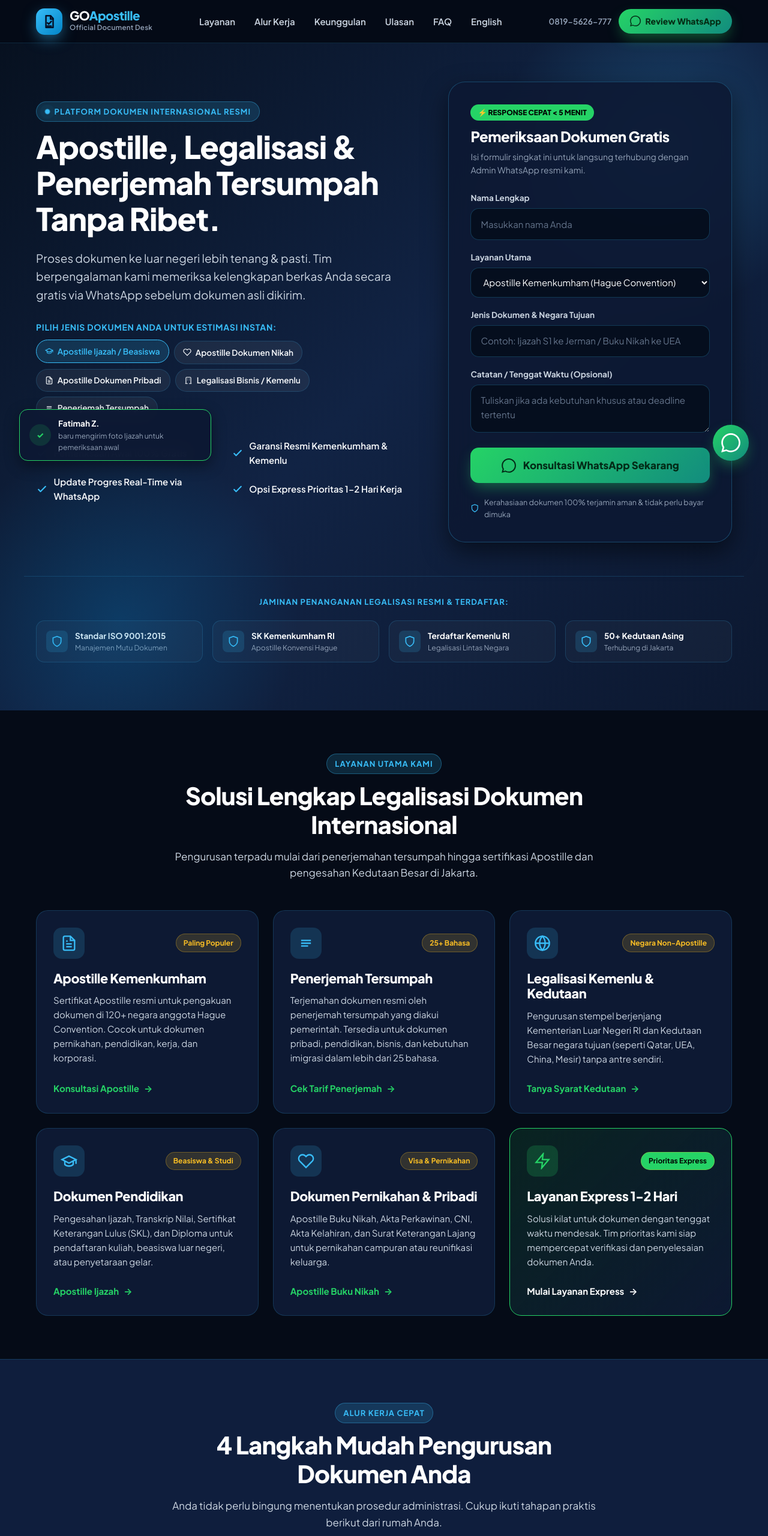
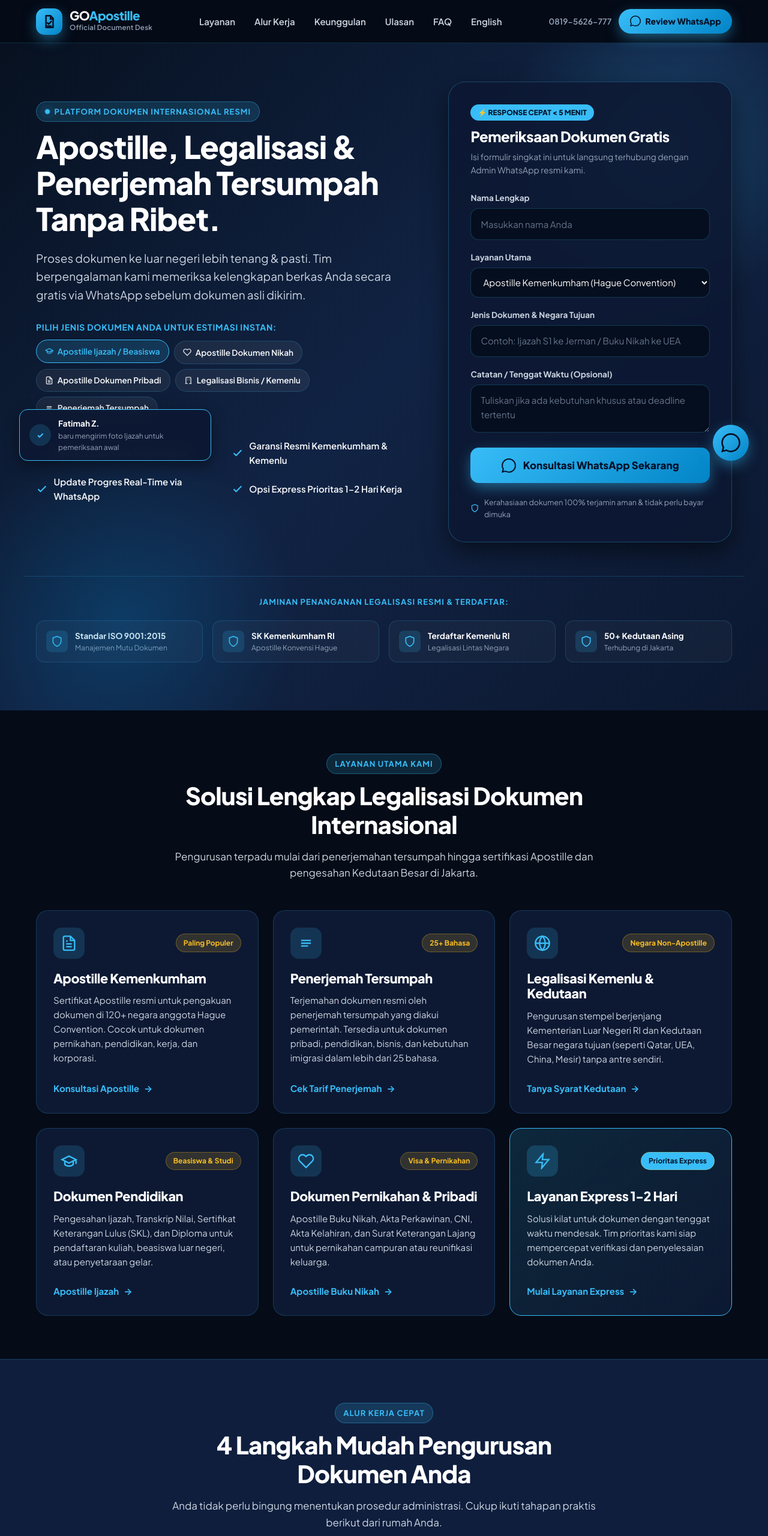
Before and after one commit to brofatkur/goapostille.com, a website: page index.html in a window 1280 px wide. Shown: the top 2560 px of the page at 60% size. Drawn offline with Linux system fonts and the light colour scheme.

Commit message:
style: change all CTA buttons, badges, and accents from green to Light Blue (#38bdf8)

```diff
--- a/index.html
+++ b/index.html
@@ -6,7 +6,7 @@
     <title>GOApostille.com | Jasa Apostille, Legalisasi Dokumen &amp; Penerjemah Tersumpah</title>
     <meta name="description" content="Layanan apostille Kemenkumham, legalisasi dokumen Kemenlu &amp; Kedutaan, serta penerjemah tersumpah resmi. Pemeriksaan awal dokumen GRATIS via WhatsApp.">
     <meta name="keywords" content="jasa apostille, apostille kemenkumham, legalisasi dokumen, penerjemah tersumpah jakarta, legalisasi buku nikah, apostille ijazah">
-    <meta name="theme-color" content="#0b132b">
+    <meta name="theme-color" content="#071120">
     <meta property="og:type" content="website">
     <meta property="og:title" content="GOApostille.com | Jasa Apostille, Legalisasi Dokumen &amp; Penerjemah Tersumpah">
     <meta property="og:description" content="Layanan apostille Kemenkumham, legalisasi dokumen Kemenlu &amp; Kedutaan, serta penerjemah tersumpah resmi. Pemeriksaan awal dokumen GRATIS via WhatsApp.">
@@ -198,7 +198,7 @@
           <h3>Apostille Kemenkumham</h3>
           <p>Sertifikat Apostille resmi untuk pengakuan dokumen di 120+ negara anggota Hague Convention. Cocok untuk dokumen pernikahan, pendidikan, kerja, dan korporasi.</p>
           <div class="service-card-action">
-            <a class="btn-card-wa" href="https://wa.me/628195626777?text=Halo%20GOApostille.com%2C%20saya%20ingin%20konsultasi%20Apostille%20Kemenkumham." target="_blank" rel="noopener" >
+            <a class="btn-card-wa" href="https://wa.me/628195626777?text=Halo%20GOApostille.com%2C%20saya%20ingin%20konsultasi%20Apostille%20Kemenkumham." target="_blank" rel="noopener">
               Konsultasi Apostille <span>→</span>
             </a>
           </div>
@@ -213,7 +213,7 @@
           <h3>Penerjemah Tersumpah</h3>
           <p>Terjemahan dokumen resmi oleh penerjemah tersumpah yang diakui pemerintah. Tersedia untuk dokumen pribadi, pendidikan, bisnis, dan kebutuhan imigrasi dalam lebih dari 25 bahasa.</p>
           <div class="service-card-action">
-            <a class="btn-card-wa" href="https://wa.me/628195626777?text=Halo%20GOApostille.com%2C%20saya%20ingin%20konsultasi%20Penerjemah%20Tersumpah." target="_blank" rel="noopener" >
+            <a class="btn-card-wa" href="https://wa.me/628195626777?text=Halo%20GOApostille.com%2C%20saya%20ingin%20konsultasi%20Penerjemah%20Tersumpah." target="_blank" rel="noopener">
               Cek Tarif Penerjemah <span>→</span>
             </a>
           </div>
@@ -228,7 +228,7 @@
           <h3>Legalisasi Kemenlu &amp; Kedutaan</h3>
           <p>Pengurusan stempel berjenjang Kementerian Luar Negeri RI dan Kedutaan Besar negara tujuan (seperti Qatar, UEA, China, Mesir) tanpa antre sendiri.</p>
           <div class="service-card-action">
-            <a class="btn-card-wa" href="https://wa.me/628195626777?text=Halo%20GOApostille.com%2C%20saya%20ingin%20konsultasi%20Legalisasi%20Kemenlu%20%26%20Kedutaan." target="_blank" rel="noopener" >
+            <a class="btn-card-wa" href="https://wa.me/628195626777?text=Halo%20GOApostille.com%2C%20saya%20ingin%20konsultasi%20Legalisasi%20Kemenlu%20%26%20Kedutaan." target="_blank" rel="noopener">
               Tanya Syarat Kedutaan <span>→</span>
             </a>
           </div>
@@ -243,7 +243,7 @@
           <h3>Dokumen Pendidikan</h3>
           <p>Pengesahan Ijazah, Transkrip Nilai, Sertifikat Keterangan Lulus (SKL), dan Diploma untuk pendaftaran kuliah, beasiswa luar negeri, atau penyetaraan gelar.</p>
           <div class="service-card-action">
-            <a class="btn-card-wa" href="https://wa.me/628195626777?text=Halo%20GOApostille.com%2C%20saya%20ingin%20konsultasi%20Dokumen%20Pendidikan." target="_blank" rel="noopener" >
+            <a class="btn-card-wa" href="https://wa.me/628195626777?text=Halo%20GOApostille.com%2C%20saya%20ingin%20konsultasi%20Dokumen%20Pendidikan." target="_blank" rel="noopener">
               Apostille Ijazah <span>→</span>
             </a>
           </div>
@@ -258,22 +258,22 @@
           <h3>Dokumen Pernikahan &amp; Pribadi</h3>
           <p>Apostille Buku Nikah, Akta Perkawinan, CNI, Akta Kelahiran, dan Surat Keterangan Lajang untuk pernikahan campuran atau reunifikasi keluarga.</p>
           <div class="service-card-action">
-            <a class="btn-card-wa" href="https://wa.me/628195626777?text=Halo%20GOApostille.com%2C%20saya%20ingin%20konsultasi%20Dokumen%20Pernikahan%20%26%20Pribadi." target="_blank" rel="noopener" >
+            <a class="btn-card-wa" href="https://wa.me/628195626777?text=Halo%20GOApostille.com%2C%20saya%20ingin%20konsultasi%20Dokumen%20Pernikahan%20%26%20Pribadi." target="_blank" rel="noopener">
               Apostille Buku Nikah <span>→</span>
             </a>
           </div>
         </article>
         <article class="service-card express-card">
           <div class="service-card-top">
-            <div class="service-icon-box" style="background: rgba(37, 211, 102, 0.2); color: #25D366;">
+            <div class="service-icon-box" style="background: rgba(56, 189, 248, 0.2); color: #38bdf8;">
               <svg viewBox="0 0 24 24" fill="none"><path d="M13 2L3 14h9l-1 8 10-12h-9l1-8z" stroke="currentColor" stroke-width="2"/></svg>
             </div>
-            <span class="service-badge" style="background: var(--wa-green); color: #000;">Prioritas Express</span>
+            <span class="service-badge" style="background: var(--light-blue); color: #041026;">Prioritas Express</span>
           </div>
           <h3>Layanan Express 1-2 Hari</h3>
           <p>Solusi kilat untuk dokumen dengan tenggat waktu mendesak. Tim prioritas kami siap mempercepat verifikasi dan penyelesaian dokumen Anda.</p>
           <div class="service-card-action">
-            <a class="btn-card-wa" href="https://wa.me/628195626777?text=Halo%20GOApostille.com%2C%20saya%20ingin%20konsultasi%20Layanan%20Express%201-2%20Hari." target="_blank" rel="noopener" style="color: #ffffff;">
+            <a class="btn-card-wa" href="https://wa.me/628195626777?text=Halo%20GOApostille.com%2C%20saya%20ingin%20konsultasi%20Layanan%20Express%201-2%20Hari." target="_blank" rel="noopener">
               Mulai Layanan Express <span>→</span>
             </a>
           </div>
@@ -468,11 +468,11 @@
       </div>
     </footer>
 
-    <!-- Mobile Bottom CRO Bar -->
+    <!-- Mobile Bottom CRO Bar (Light Blue) -->
     <div class="mobile-bottom-bar" aria-label="Navigasi Akses Cepat Mobile">
       <div class="bottom-bar-info">
         <strong>Pemeriksaan Dokumen Gratis</strong>
-        <span>🟢 Admin Online via WhatsApp</span>
+        <span>🔷 Admin Online via WhatsApp</span>
       </div>
       <a class="btn-bottom-wa" href="https://wa.me/628195626777?text=Halo%20GOApostille.com%2C%20saya%20ingin%20konsultasi%20dan%20pemeriksaan%20awal%20dokumen%20gratis." target="_blank" rel="noopener">
         <svg viewBox="0 0 24 24" aria-hidden="true"><path d="M.057 24l1.687-6.163c-1.041-1.804-1.588-3.849-1.587-5.946.003-6.556 5.338-11.891 11.893-11.891 3.181.001 6.167 1.24 8.413 3.488 2.245 2.248 3.481 5.236 3.48 8.414-.003 6.557-5.338 11.892-11.893 11.892-1.99-.001-3.951-.5-5.688-1.448l-6.305 1.654zm6.597-3.807c1.676.995 3.276 1.591 5.392 1.592 5.448 0 9.886-4.434 9.889-9.885.002-5.462-4.415-9.89-9.881-9.892-5.452 0-9.887 4.434-9.889 9.884-.001 2.225.651 3.891 1.746 5.634l-.999 3.648 3.742-.981z"/></svg>
@@ -480,7 +480,7 @@
       </a>
     </div>
 
-    <!-- Floating WA Desktop -->
+    <!-- Floating Light Blue Button Desktop -->
     <a class="floating-wa-btn" href="https://wa.me/628195626777?text=Halo%20GOApostille.com%2C%20saya%20ingin%20konsultasi%20dan%20pemeriksaan%20awal%20dokumen%20gratis." target="_blank" rel="noopener" aria-label="WhatsApp">
       <span class="floating-wa-tooltip">Konsultasi Gratis via WhatsApp</span>
       <svg viewBox="0 0 24 24" aria-hidden="true"><path d="M.057 24l1.687-6.163c-1.041-1.804-1.588-3.849-1.587-5.946.003-6.556 5.338-11.891 11.893-11.891 3.181.001 6.167 1.24 8.413 3.488 2.245 2.248 3.481 5.236 3.48 8.414-.003 6.557-5.338 11.892-11.893 11.892-1.99-.001-3.951-.5-5.688-1.448l-6.305 1.654zm6.597-3.807c1.676.995 3.276 1.591 5.392 1.592 5.448 0 9.886-4.434 9.889-9.885.002-5.462-4.415-9.89-9.881-9.892-5.452 0-9.887 4.434-9.889 9.884-.001 2.225.651 3.891 1.746 5.634l-.999 3.648 3.742-.981z"/></svg>
--- a/styles.css
+++ b/styles.css
@@ -1,7 +1,6 @@
 /* ==========================================================================
    GOApostille.com - Modern Mobile-First High-Conversion Stylesheet
-   Theme: Executive Royal Navy & Vibrant Sky Light Blue (#38bdf8)
-   CTA: High-Contrast WhatsApp Emerald Green (#25D366)
+   Full Theme & CTA Palette: Executive Royal Navy & Vibrant Sky Light Blue (#38bdf8)
    ========================================================================== */
 
 @import url('https://fonts.googleapis.com/css2?family=Plus+Jakarta+Sans:ital,wght@0,300;0,400;0,500;0,600;0,700;0,800;1,400&display=swap');
@@ -12,22 +11,22 @@
   --primary-navy-light: #162b50;
   --primary-navy-surface: #0f1e3d;
 
-  /* Sky Light Blue Brand Colors (LOGO & THEME HIGHLIGHTS) */
+  /* Sky Light Blue Main Theme & CTA Palette (#38bdf8) */
   --light-blue: #38bdf8;
   --light-blue-hover: #7dd3fc;
   --light-blue-dark: #0284c7;
   --light-blue-soft: rgba(56, 189, 248, 0.16);
-  --light-blue-glow: rgba(56, 189, 248, 0.4);
+  --light-blue-glow: rgba(56, 189, 248, 0.45);
 
   --brand-blue: #0284c7;
   --brand-blue-hover: #0369a1;
 
-  /* WhatsApp Brand Colors (KEPT VIBRANT GREEN FOR HIGH CONVERSION CTA) */
-  --wa-green: #25D366;
-  --wa-green-hover: #20bd5a;
-  --wa-green-dark: #128C7E;
-  --wa-green-soft: rgba(37, 211, 102, 0.14);
-  --wa-green-glow: rgba(37, 211, 102, 0.45);
+  /* Aliased CTA Variables to Sky Light Blue */
+  --wa-green: #38bdf8;
+  --wa-green-hover: #7dd3fc;
+  --wa-green-dark: #0284c7;
+  --wa-green-soft: rgba(56, 189, 248, 0.16);
+  --wa-green-glow: rgba(56, 189, 248, 0.45);
 
   /* Accent & Gradients */
   --accent-gold: #fbbf24;
@@ -36,7 +35,7 @@
   --grad-hero: linear-gradient(135deg, #071120 0%, #112344 50%, #0c1830 100%);
   --grad-logo: linear-gradient(135deg, #38bdf8 0%, #0284c7 100%);
   --grad-blue: linear-gradient(135deg, #38bdf8 0%, #0284c7 100%);
-  --grad-wa: linear-gradient(135deg, #25D366 0%, #128C7E 100%);
+  --grad-wa: linear-gradient(135deg, #38bdf8 0%, #0284c7 100%); /* Light Blue CTA Gradient */
 
   /* Neutral Tones */
   --bg-body: #050b17;
@@ -46,14 +45,14 @@
   --text-muted: #94a3b8;
   --text-dark: #071120;
   --text-secondary: #cbd5e1;
-  --border-light: rgba(56, 189, 248, 0.18);
+  --border-light: rgba(56, 189, 248, 0.2);
   --border-focus: rgba(56, 189, 248, 0.65);
 
   /* Shadows & Glass */
   --shadow-sm: 0 2px 8px rgba(0, 0, 0, 0.3);
   --shadow-md: 0 8px 24px rgba(0, 0, 0, 0.4);
   --shadow-lg: 0 16px 40px rgba(0, 0, 0, 0.5);
-  --shadow-wa: 0 10px 25px -5px rgba(37, 211, 102, 0.45);
+  --shadow-wa: 0 10px 25px -3px rgba(56, 189, 248, 0.5);
   --shadow-logo: 0 8px 25px -3px rgba(56, 189, 248, 0.55);
   --glass-bg: rgba(13, 25, 51, 0.88);
   --glass-border: rgba(56, 189, 248, 0.28);
@@ -136,8 +135,8 @@ button {
   position: absolute;
   top: -100px;
   left: 1rem;
-  background: var(--wa-green);
-  color: #000;
+  background: var(--light-blue);
+  color: #041026;
   padding: 0.75rem 1.5rem;
   z-index: 10000;
   font-weight: 700;
@@ -304,24 +303,24 @@ h1, h2, h3, h4 {
   gap: 0.75rem;
 }
 
-/* WhatsApp Primary CTA Header Button */
+/* Light Blue Primary Header Button */
 .btn-header-wa {
   display: inline-flex;
   align-items: center;
   gap: 0.5rem;
-  background: var(--grad-wa);
-  color: #052e16;
+  background: var(--grad-logo);
+  color: #041026;
   font-weight: 800;
   font-size: 0.875rem;
   padding: 0.6rem 1.15rem;
   border-radius: var(--radius-full);
-  box-shadow: var(--shadow-wa);
+  box-shadow: var(--shadow-logo);
   transition: transform 0.2s ease, box-shadow 0.2s ease;
 }
 
 .btn-header-wa:hover {
   transform: translateY(-2px);
-  box-shadow: 0 12px 30px -5px rgba(37, 211, 102, 0.75);
+  box-shadow: 0 12px 30px -3px rgba(56, 189, 248, 0.75);
 }
 
 .btn-header-wa svg {
@@ -422,8 +421,8 @@ body.menu-open .mobile-menu {
 }
 
 .mobile-menu a.cta-drawer {
-  background: var(--grad-wa);
-  color: #042f1a;
+  background: var(--grad-logo);
+  color: #041026;
   margin-top: 0.5rem;
   justify-content: center;
 }
@@ -574,7 +573,7 @@ body.menu-open .mobile-menu {
   flex-shrink: 0;
 }
 
-/* Hero Form Card (High Converting WA Lead Form) */
+/* Hero Form Card (High Converting Lead Form) */
 .hero-form-card {
   background: var(--glass-bg);
   backdrop-filter: blur(20px);
@@ -603,8 +602,8 @@ body.menu-open .mobile-menu {
   gap: 0.4rem;
   font-size: 0.75rem;
   font-weight: 800;
-  color: #000;
-  background: var(--wa-green);
+  color: #041026;
+  background: var(--light-blue);
   padding: 0.25rem 0.75rem;
   border-radius: var(--radius-full);
   text-transform: uppercase;
@@ -671,28 +670,28 @@ body.menu-open .mobile-menu {
   resize: vertical;
 }
 
-/* WhatsApp Main Submit Button - KEPT VIBRANT GREEN FOR HIGH CRO */
+/* Light Blue Main Submit Button */
 .btn-submit-wa {
   width: 100%;
   display: flex;
   align-items: center;
   justify-content: center;
   gap: 0.75rem;
-  background: var(--grad-wa);
-  color: #032b17;
+  background: var(--grad-logo);
+  color: #041026;
   font-size: 1.0625rem;
   font-weight: 800;
   padding: 1rem 1.5rem;
   border-radius: var(--radius-md);
-  box-shadow: var(--shadow-wa);
+  box-shadow: var(--shadow-logo);
   transition: all 0.25s cubic-bezier(0.16, 1, 0.3, 1);
   margin-top: 0.5rem;
 }
 
 .btn-submit-wa:hover {
   transform: translateY(-2px);
-  box-shadow: 0 14px 35px -5px rgba(37, 211, 102, 0.75);
-  background: linear-gradient(135deg, #28e06e 0%, #15a090 100%);
+  box-shadow: 0 14px 35px -3px rgba(56, 189, 248, 0.75);
+  background: linear-gradient(135deg, #7dd3fc 0%, #38bdf8 100%);
 }
 
 .btn-submit-wa svg {
@@ -908,7 +907,7 @@ body.menu-open .mobile-menu {
   gap: 0.5rem;
   font-size: 0.9375rem;
   font-weight: 700;
-  color: var(--wa-green);
+  color: var(--light-blue);
   transition: gap 0.2s ease;
 }
 
@@ -927,8 +926,8 @@ body.menu-open .mobile-menu {
 
 /* Highlighted Express Card */
 .service-card.express-card {
-  background: linear-gradient(135deg, rgba(37, 211, 102, 0.12) 0%, rgba(13, 25, 51, 0.95) 100%);
-  border: 1px solid var(--wa-green);
+  background: linear-gradient(135deg, rgba(56, 189, 248, 0.16) 0%, rgba(13, 25, 51, 0.95) 100%);
+  border: 1px solid var(--light-blue);
 }
 
 /* ==========================================================================
@@ -1235,19 +1234,19 @@ body.menu-open .mobile-menu {
   display: inline-flex;
   align-items: center;
   gap: 0.75rem;
-  background: var(--grad-wa);
-  color: #032b17;
+  background: var(--grad-logo);
+  color: #041026;
   font-size: 1.1rem;
   font-weight: 800;
   padding: 1rem 2rem;
   border-radius: var(--radius-full);
-  box-shadow: var(--shadow-wa);
+  box-shadow: var(--shadow-logo);
   transition: transform 0.2s ease, box-shadow 0.2s ease;
 }
 
 .btn-cta-primary:hover {
   transform: translateY(-3px);
-  box-shadow: 0 16px 40px -5px rgba(37, 211, 102, 0.75);
+  box-shadow: 0 16px 40px -3px rgba(56, 189, 248, 0.75);
 }
 
 .btn-cta-primary svg {
@@ -1357,7 +1356,7 @@ body.menu-open .mobile-menu {
 }
 
 /* ==========================================================================
-   Sticky Mobile Bottom Navigation & Floating WA Widget (KEPT GREEN FOR CRO)
+   Sticky Mobile Bottom Navigation & Floating Widget (LIGHT BLUE THEME)
    ========================================================================== */
 
 .mobile-bottom-bar {
@@ -1398,7 +1397,7 @@ body.menu-open .mobile-menu {
 
 .bottom-bar-info span {
   font-size: 0.725rem;
-  color: var(--wa-green);
+  color: var(--light-blue);
   display: flex;
   align-items: center;
   gap: 0.3rem;
@@ -1409,13 +1408,13 @@ body.menu-open .mobile-menu {
   display: inline-flex;
   align-items: center;
   gap: 0.5rem;
-  background: var(--grad-wa);
-  color: #032e18;
+  background: var(--grad-logo);
+  color: #041026;
   font-weight: 800;
   font-size: 0.875rem;
   padding: 0.65rem 1.1rem;
   border-radius: var(--radius-full);
-  box-shadow: var(--shadow-wa);
+  box-shadow: var(--shadow-logo);
 }
 
 .btn-bottom-wa svg {
@@ -1424,7 +1423,7 @@ body.menu-open .mobile-menu {
   fill: currentColor;
 }
 
-/* Floating WhatsApp Button for Desktop */
+/* Floating Light Blue WhatsApp Button for Desktop */
 .floating-wa-btn {
   position: fixed;
   bottom: 2rem;
@@ -1432,13 +1431,13 @@ body.menu-open .mobile-menu {
   z-index: 990;
   width: 60px;
   height: 60px;
-  background: var(--grad-wa);
-  color: #ffffff;
+  background: var(--grad-logo);
+  color: #041026;
   border-radius: 50%;
   display: none;
   align-items: center;
   justify-content: center;
-  box-shadow: var(--shadow-wa);
+  box-shadow: var(--shadow-logo);
   transition: transform 0.3s ease, box-shadow 0.3s ease;
 }
 
@@ -1450,13 +1449,13 @@ body.menu-open .mobile-menu {
 
 .floating-wa-btn:hover {
   transform: scale(1.1);
-  box-shadow: 0 16px 40px -5px rgba(37, 211, 102, 0.8);
+  box-shadow: 0 16px 40px -3px rgba(56, 189, 248, 0.8);
 }
 
 .floating-wa-btn svg {
   width: 32px;
   height: 32px;
-  fill: #ffffff;
+  fill: currentColor;
 }
 
 .floating-wa-tooltip {
@@ -1490,7 +1489,7 @@ body.menu-open .mobile-menu {
   background: rgba(13, 25, 51, 0.95);
   backdrop-filter: blur(12px);
   -webkit-backdrop-filter: blur(12px);
-  border: 1px solid var(--wa-green);
+  border: 1px solid var(--light-blue);
   border-radius: var(--radius-md);
   padding: 0.75rem 1rem;
   display: flex;
@@ -1521,8 +1520,8 @@ body.menu-open .mobile-menu {
   width: 36px;
   height: 36px;
   border-radius: 50%;
-  background: var(--wa-green-soft);
-  color: var(--wa-green);
+  background: var(--light-blue-soft);
+  color: var(--light-blue);
   display: flex;
   align-items: center;
   justify-content: center;
```
Also changed, not shown: apostille-dokumen-pendidikan/index.html (+7 -7 lines), apostille-dokumen-pernikahan/index.html (+7 -7 lines), en/education-document-apostille/index.html (+7 -7 lines), en/index.html (+12 -12 lines), en/marriage-document-apostille/index.html (+7 -7 lines), en/sworn-translator-jakarta/index.html (+7 -7 lines), jasa-penerjemah-tersumpah/index.html (+7 -7 lines), scripts/generate-site.mjs (+7 -7 lines).
